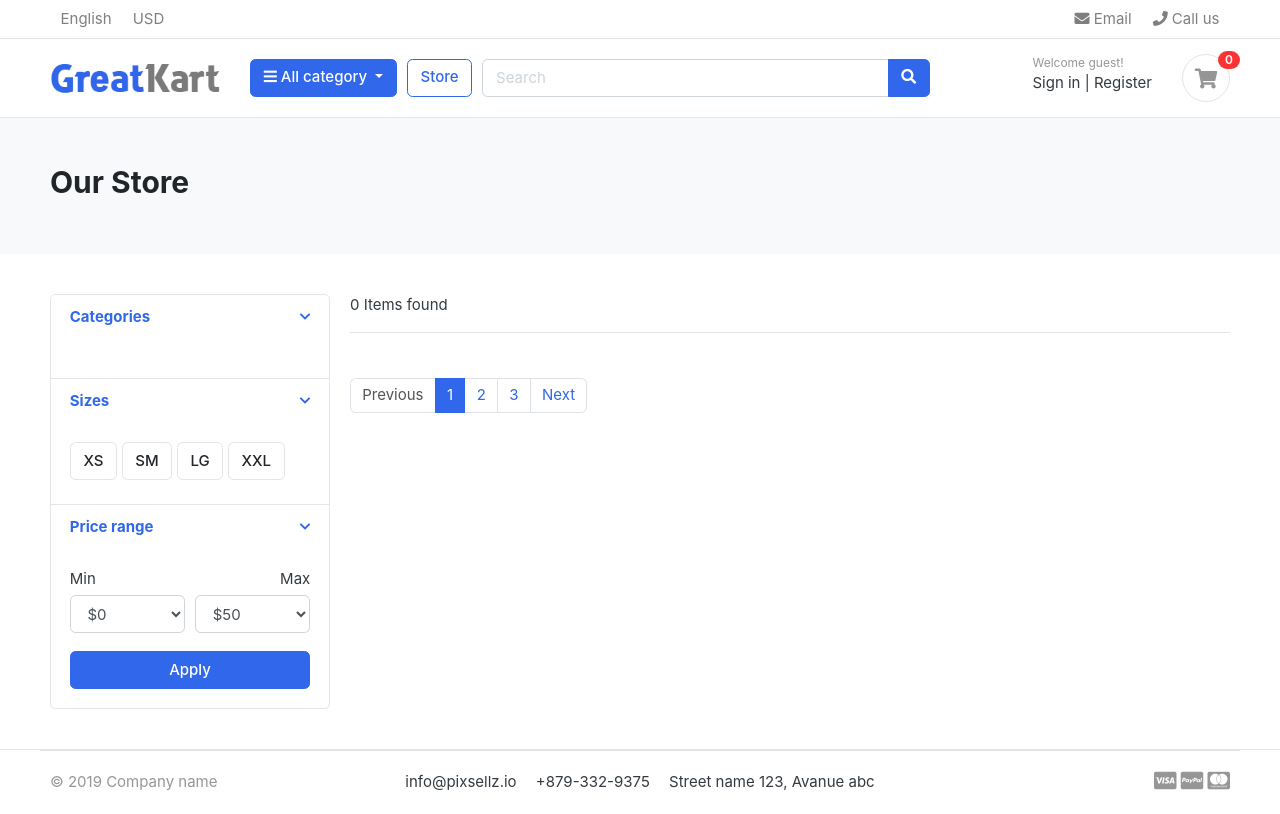
After one commit to mybalde/ecommpy, a Django app: page /store/ in a window 1280 px wide. The commit adds this page. Run offline with Django 4.2, Linux system fonts and the light colour scheme; data that the repository does not hold is empty; parts of the project's set-up code (start-up, migrations or seed data) failed here and were passed over; some libraries are stand-ins or nearby versions; some web fonts are replaced.

Commit message:
made store page and views

```diff
--- a/category/models.py
+++ b/category/models.py
@@ -1,6 +1,3 @@
-from distutils.command.upload import upload
-from tabnanny import verbose
-from turtle import update
 from django.db import models
 
 # Create your models here.
--- a/greatkart/urls.py
+++ b/greatkart/urls.py
@@ -15,14 +15,16 @@ Including another URLconf
 """
 from django.conf import settings
 from django.contrib import admin
-from django.urls import path
+from django.urls import path, include
 from django.conf.urls.static import static
 from django.conf import settings
 
 from greatkart.settings import MEDIA_ROOT
 from . import views
+from store import urls as store_urls
 
 urlpatterns = [
     path('admin/', admin.site.urls),
-    path('', views.home, name='home')
+    path('', views.home, name='home'),
+    path('store/', include(store_urls))
 ] + static(settings.MEDIA_URL, document_root=settings.MEDIA_ROOT)
--- /dev/null
+++ b/store/urls.py
@@ -0,0 +1,6 @@
+from django.urls import path
+from . import views
+
+urlpatterns = [
+    path('', views.store, name='store')
+]
--- a/store/views.py
+++ b/store/views.py
@@ -1,3 +1,11 @@
 from django.shortcuts import render
+from .models import Product
+from category.models import Category
 
-# Create your views here.
+def store(req):
+    products = Product.objects.all().filter(is_available=True)
+    products_count = products.count()
+    categories = Category.objects.all().order_by('category_name')
+    context = {'products': products,
+               'products_count': products_count, 'categories': categories}
+    return render(req, 'store/store.html', context)
--- a/templates/home.html
+++ b/templates/home.html
@@ -19,7 +19,7 @@
 <div class="container">
 
 <header class="section-heading">
-	<a href="./store.html" class="btn btn-outline-primary float-right">See all</a>
+	<a href="./store/" class="btn btn-outline-primary float-right">See all</a>
 	<h3 class="section-title">Popular products</h3>
 </header><!-- sect-heading -->
 
--- a/templates/includes/navbar.html
+++ b/templates/includes/navbar.html
@@ -46,7 +46,7 @@
                 </div>
             </div>  <!-- category-wrap.// -->
         </div> <!-- col.// -->
-        <a href="./store.html" class="btn btn-outline-primary">Store</a>
+        <a href="./store/" class="btn btn-outline-primary">Store</a>
         <div class="col-lg  col-md-6 col-sm-12 col">
             <form action="#" class="search">
                 <div class="input-group w-100">
--- /dev/null
+++ b/templates/store/store.html
@@ -0,0 +1,193 @@
+{% extends 'base.html' %} {% block content%}
+
+<!-- ========================= SECTION PAGETOP ========================= -->
+<section class="section-pagetop bg">
+  <div class="container">
+    <h2 class="title-page">Our Store</h2>
+  </div>
+  <!-- container //  -->
+</section>
+<!-- ========================= SECTION INTRO END// ========================= -->
+
+<!-- ========================= SECTION CONTENT ========================= -->
+<section class="section-content padding-y">
+  <div class="container">
+    <div class="row">
+      <aside class="col-md-3">
+        <div class="card">
+          <article class="filter-group">
+            <header class="card-header">
+              <a
+                href="#"
+                data-toggle="collapse"
+                data-target="#collapse_1"
+                aria-expanded="true"
+                class=""
+              >
+                <i class="icon-control fa fa-chevron-down"></i>
+                <h6 class="title">Categories</h6>
+              </a>
+            </header>
+            <div class="filter-content collapse show" id="collapse_1">
+              <div class="card-body">
+                <ul class="list-menu">
+                    {% for category in categories %}
+                  <li><a href="#">{{ category }} </a></li>
+                  {% endfor %}
+                </ul>
+              </div>
+              <!-- card-body.// -->
+            </div>
+          </article>
+          <!-- filter-group  .// -->
+          <article class="filter-group">
+            <header class="card-header">
+              <a
+                href="#"
+                data-toggle="collapse"
+                data-target="#collapse_4"
+                aria-expanded="true"
+                class=""
+              >
+                <i class="icon-control fa fa-chevron-down"></i>
+                <h6 class="title">Sizes</h6>
+              </a>
+            </header>
+            <div class="filter-content collapse show" id="collapse_4">
+              <div class="card-body">
+                <label class="checkbox-btn">
+                  <input type="checkbox" />
+                  <span class="btn btn-light"> XS </span>
+                </label>
+
+                <label class="checkbox-btn">
+                  <input type="checkbox" />
+                  <span class="btn btn-light"> SM </span>
+                </label>
+
+                <label class="checkbox-btn">
+                  <input type="checkbox" />
+                  <span class="btn btn-light"> LG </span>
+                </label>
+
+                <label class="checkbox-btn">
+                  <input type="checkbox" />
+                  <span class="btn btn-light"> XXL </span>
+                </label>
+              </div>
+              <!-- card-body.// -->
+            </div>
+          </article>
+          <!-- filter-group .// -->
+
+          <article class="filter-group">
+            <header class="card-header">
+              <a
+                href="#"
+                data-toggle="collapse"
+                data-target="#collapse_3"
+                aria-expanded="true"
+                class=""
+              >
+                <i class="icon-control fa fa-chevron-down"></i>
+                <h6 class="title">Price range</h6>
+              </a>
+            </header>
+            <div class="filter-content collapse show" id="collapse_3">
+              <div class="card-body">
+                <div class="form-row">
+                  <div class="form-group col-md-6">
+                    <label>Min</label>
+                    <!-- <input class="form-control" placeholder="$0" type="number"> -->
+                    <select class="mr-2 form-control">
+                      <option value="0">$0</option>
+                      <option value="50">$50</option>
+                      <option value="100">$100</option>
+                      <option value="150">$150</option>
+                      <option value="200">$200</option>
+                      <option value="500">$500</option>
+                      <option value="1000">$1000</option>
+                    </select>
+                  </div>
+                  <div class="form-group text-right col-md-6">
+                    <label>Max</label>
+                    <select class="mr-2 form-control">
+                      <option value="50">$50</option>
+                      <option value="100">$100</option>
+                      <option value="150">$150</option>
+                      <option value="200">$200</option>
+                      <option value="500">$500</option>
+                      <option value="1000">$1000</option>
+                      <option value="2000">$2000+</option>
+                    </select>
+                  </div>
+                </div>
+                <!-- form-row.// -->
+                <button class="btn btn-block btn-primary">Apply</button>
+              </div>
+              <!-- card-body.// -->
+            </div>
+          </article>
+          <!-- filter-group .// -->
+        </div>
+        <!-- card.// -->
+      </aside>
+      <!-- col.// -->
+      <main class="col-md-9">
+        <header class="border-bottom mb-4 pb-3">
+          <div class="form-inline">
+            <span class="mr-md-auto">{{ products_count }} Items found </span>
+          </div>
+        </header>
+        <!-- sect-heading -->
+
+        <div class="row">
+          {% for product in products %}
+          <div class="col-md-4">
+            <figure class="card card-product-grid">
+              <div class="img-wrap">
+                <img src={{product.images.url}} />
+              </div>
+              <!-- img-wrap.// -->
+              <figcaption class="info-wrap">
+                <div class="fix-height">
+                  <a href="./product-detail/" class="title"
+                    >{{ product }}</a
+                  >
+                  <div class="price-wrap mt-2">
+                    <span class="price">${{product.price}}</span>
+                    <del class="price-old">${{product.price}}</del>
+                  </div>
+                  <!-- price-wrap.// -->
+                </div>
+                <a href="#" class="btn btn-block btn-primary">Add to cart </a>
+              </figcaption>
+            </figure>
+          </div>
+          <!-- col.// -->
+          {% endfor %}
+        </div>
+        <!-- row end.// -->
+
+        <nav class="mt-4" aria-label="Page navigation sample">
+          <ul class="pagination">
+            <li class="page-item disabled">
+              <a class="page-link" href="#">Previous</a>
+            </li>
+            <li class="page-item active">
+              <a class="page-link" href="#">1</a>
+            </li>
+            <li class="page-item"><a class="page-link" href="#">2</a></li>
+            <li class="page-item"><a class="page-link" href="#">3</a></li>
+            <li class="page-item"><a class="page-link" href="#">Next</a></li>
+          </ul>
+        </nav>
+      </main>
+      <!-- col.// -->
+    </div>
+  </div>
+  <!-- container .//  -->
+</section>
+<!-- ========================= SECTION CONTENT END// ========================= -->
+
+{% endblock %}
```
